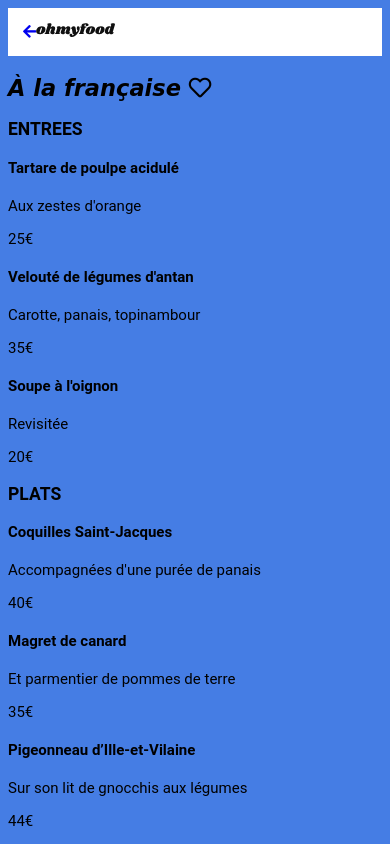
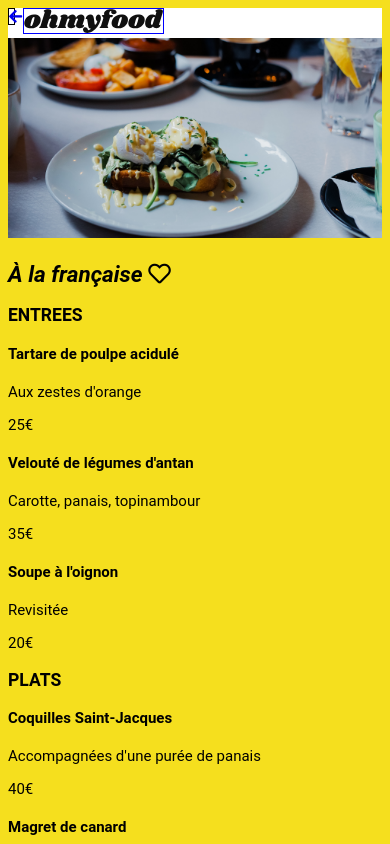
Before and after one commit to ana2854/AnaNasta_3_22042021, a plain HTML site: page a-la-francaise.html in a window 390 px wide. Shown: the top 844 px of the page. Drawn offline with Linux system fonts and the light colour scheme; a web font is replaced by a local one.

Commit message:
photo sur page cuisine

```diff
--- a/a-la-francaise.html
+++ b/a-la-francaise.html
@@ -34,36 +34,41 @@
 
                 <div class="headerCuisine">
 
-                    <a href="index.html"> <i class="fas fa-arrow-left"></i> </a>
+                    <div class="headerCuisine__fleche">
+                        <a href="index.html"> <i class="fas fa-arrow-left"></i> </a> <!--FLECHE-->
+                    </div>
 
 
 
-                <div class="headerCuisine__logo"> <img src="img/logo/omf.svg" alt="Logo Ohmyfood"> </div><!--FLECHE ET LOGO OH MY FOOD-->
+                <div class="headerCuisine__logoOMF"> <img src="img/logo/omf.svg" alt="Logo Ohmyfood"> </div><!-- LOGO OH MY FOOD-->
 
-               <!--- <img src="img/restaurants/a-la-francaise.jpg" alt="A la française">-->
-                <!--PHOTO CORRESPONDANT A LA FRANCAISE-->
 
             </div>
 
             </header>
 
 
+            <section class="menus">
 
-            <section class="menu-a-la-francaise">
+                <div class="menus__photo">
+                    <img src="img/restaurants/a-la-francaise.jpg" alt="A la française">
+                 <!--PHOTO CORRESPONDANT A LA FRANCAISE-->
+                 </div>
+
 
                         <!--Ne pas oublier de mettre la police en Shrikhand-->
-                        <h1 class="menu-a-la-francaise__titre"><em>À la française</em>
+                        <h1 class="menus__titre"><em>À la française</em>
 
 
                         <i class="far fa-heart"></i></h1> <!--Logo coeur-->
 
 
-                <div class="menu-a-la-francaise__entrees">
+                <div class="menus__entrees">
 
                         <h3>ENTREES</h3> <!--surlignage en verte menthe-->
 
                             <div>
-                                <h4>Tartare de poulpe acidulé</h2>
+                                <h4>Tartare de poulpe acidulé</h4>
                                 <p>Aux zestes d'orange</p>
                                 <p>25€</p>
                             </div>
@@ -83,7 +88,7 @@
 
                 </div>
 
-                <div class="menu-a-la-francaise__plats">
+                <div class="menus__plats">
 
                     <h3>PLATS</h3> <!--surlignage en verte menthe-->
 
@@ -107,7 +112,7 @@
 
                 </div>
 
-                <div class="menu-a-la-francaise__desserts">
+                <div class="menus__desserts">
                     <h3>DESSERTS</h3> <!--surlignage en verte menthe-->
 
                     <div>
--- a/styles.scss
+++ b/styles.scss
@@ -17,7 +17,7 @@
 
         max-width: 667px;
 
-        background-color:rgb(69, 125, 228);
+        background-color:rgb(245, 223, 30);
 
     }
 
@@ -167,11 +167,31 @@
         padding: 5px 10px 25px 10px;
     }
 
+    /* PAGE CUISINE */
 
     .headerCuisine {
         display: flex;
+        flex-direction: row;
+        flex-wrap: wrap;
         background-color: white;
-        padding: 15px;
+    }
+
+    .headerCuisine__fleche i{
+        width: 30%;
+
+        border: 1px solid black;
+    }
+
+    .headerCuisine__logoOMF img{
+        width: 70%;
+
+        border: 1px solid blue;
+    }
+
+    .menus__photo> img{
+        object-fit: cover;
+        width: 100%;
+        height: 200px;
     }
 
 
@@ -180,4 +200,10 @@
 
 
 
+
+
+
+
+
+
 }
```
Also changed, not shown: index.html (+1 -0 lines), la-note-enchantee.html (+15 -9 lines), la-palette-du-gout.html (+14 -9 lines), le-delice-des-sens.html (+14 -9 lines), styles.css, 1 other file.
